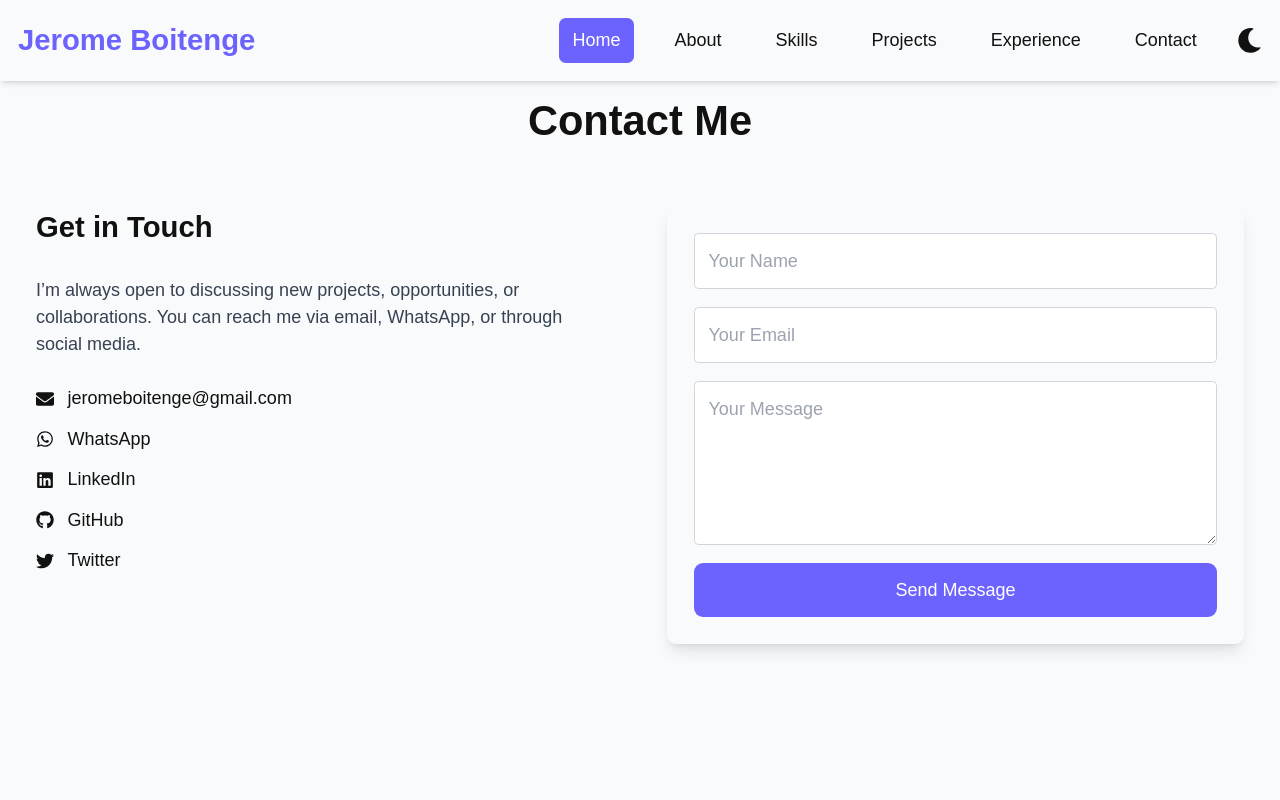
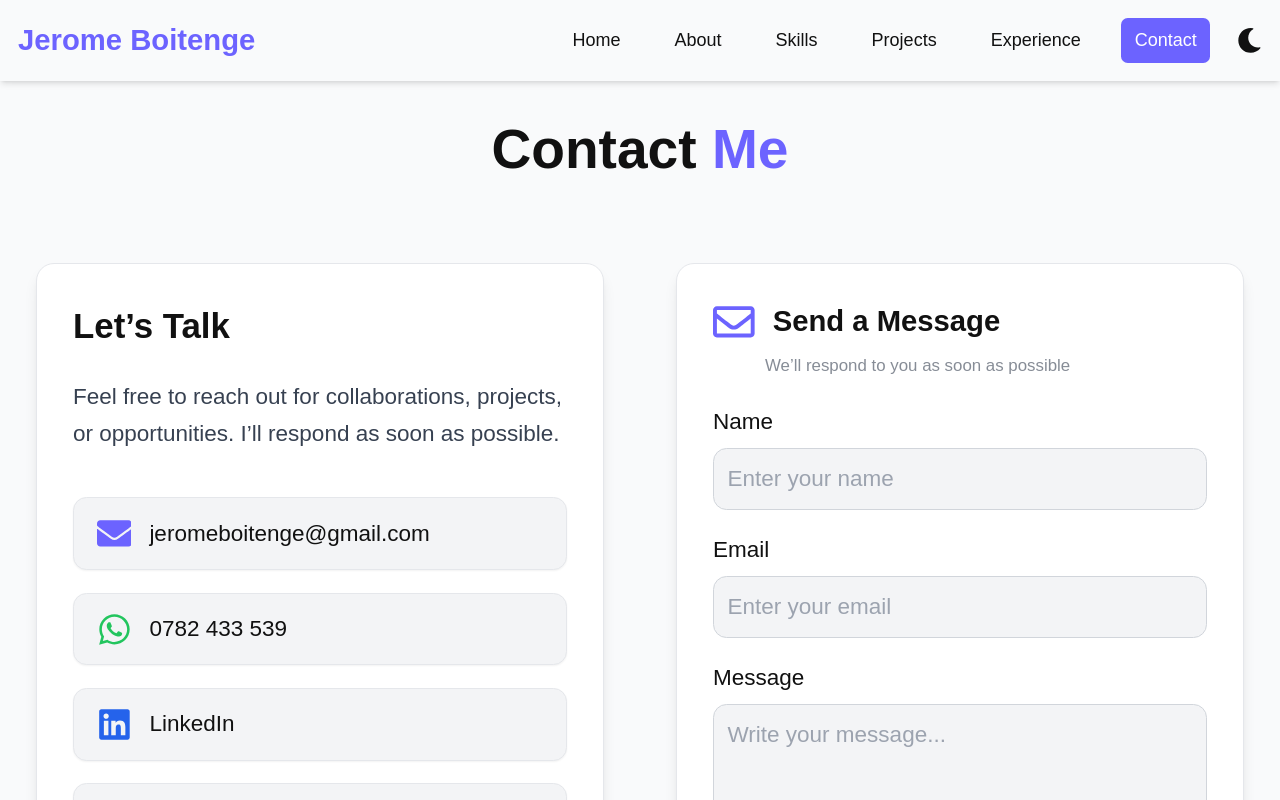
Before and after one commit to jeromeboitenge/Boitenge, a Next.js app: page /contact in a window 1280 px wide. Shown: the top 800 px of the page. Built offline with nearby package versions, Linux system fonts and the light colour scheme.

Commit message:
updating contact us component

```diff
--- /dev/null
+++ b/app/api/contact/route.ts
@@ -0,0 +1,38 @@
+import nodemailer from "nodemailer";
+
+export async function POST(req: Request) {
+    try {
+        const { name, email, message } = await req.json();
+
+        if (!name || !email || !message) {
+            return new Response("Missing fields", { status: 400 });
+        }
+
+        // Create transporter
+        const transporter = nodemailer.createTransport({
+            host: "smtp.gmail.com", // use Gmail SMTP or your email provider
+            port: 465,
+            secure: true,
+            auth: {
+                user: process.env.EMAIL_USER, // your email
+                pass: process.env.EMAIL_PASS, // your email password or app password
+            },
+        });
+
+        // Send email
+        await transporter.sendMail({
+            from: `"${name}" <${email}>`,
+            to: process.env.EMAIL_USER, // your email where you receive messages
+            subject: `New Contact Form Message from ${name}`,
+            text: message,
+            html: `<p><strong>Name:</strong> ${name}</p>
+             <p><strong>Email:</strong> ${email}</p>
+             <p><strong>Message:</strong><br/>${message}</p>`,
+        });
+
+        return new Response(JSON.stringify({ success: true }), { status: 200 });
+    } catch (error) {
+        console.error(error);
+        return new Response(JSON.stringify({ error: "Failed to send email" }), { status: 500 });
+    }
+}
--- a/app/components/ContactForm.tsx
+++ b/app/components/ContactForm.tsx
@@ -1,82 +1,141 @@
 'use client';
-import { useState } from 'react';
-import { motion } from 'framer-motion';
+
+import { useState, useEffect } from "react";
+import { motion } from "framer-motion";
+import { FaRegEnvelope, FaCheckCircle, FaTimesCircle } from "react-icons/fa";
 
 export default function ContactForm() {
-  const [formData, setFormData] = useState({ name: '', email: '', message: '' });
-  const [error, setError] = useState('');
-  const [success, setSuccess] = useState('');
+  const [form, setForm] = useState({ name: "", email: "", message: "" });
+  const [status, setStatus] = useState<"idle" | "sending" | "success" | "error">("idle");
 
-  const handleChange = (e: React.ChangeEvent<HTMLInputElement | HTMLTextAreaElement>) => {
-    setFormData({ ...formData, [e.target.name]: e.target.value });
-  };
+  // Auto-hide success/error message after 30 seconds
+  useEffect(() => {
+    if (status === "success" || status === "error") {
+      const timer = setTimeout(() => setStatus("idle"), 30000); // 30 seconds
+      return () => clearTimeout(timer);
+    }
+  }, [status]);
 
   const handleSubmit = async (e: React.FormEvent) => {
     e.preventDefault();
-    setError('');
-    setSuccess('');
+    setStatus("sending");
 
-    if (!formData.name || !formData.email || !formData.message) {
-      setError('Please fill in all fields.');
-      return;
-    }
+    try {
+      const response = await fetch("https://formspree.io/f/mkgyjkll", {
+        method: "POST",
+        headers: { "Content-Type": "application/json" },
+        body: JSON.stringify(form),
+      });
 
-    if (!/\S+@\S+\.\S+/.test(formData.email)) {
-      setError('Please enter a valid email.');
-      return;
-    }
-
-    // TODO: Replace with your backend or API endpoint
-    try {
-      console.log('Form submitted', formData);
-      setSuccess('Message sent successfully!');
-      setFormData({ name: '', email: '', message: '' });
-    } catch (err) {
-      setError('Failed to send message. Try again later.');
+      if (response.ok) {
+        setForm({ name: "", email: "", message: "" });
+        setStatus("success");
+      } else {
+        setStatus("error");
+      }
+    } catch {
+      setStatus("error");
     }
   };
+
+  // Show overlay for success/error
+  if (status === "success" || status === "error") {
+    return (
+      <motion.div
+        initial={{ opacity: 0, scale: 0.8 }}
+        animate={{ opacity: 1, scale: 1 }}
+        className="flex flex-col items-center justify-center bg-white dark:bg-[#1b1b1b] p-8 rounded-2xl shadow-lg border border-gray-200 dark:border-gray-700 text-center min-h-[300px]"
+      >
+        {status === "success" ? (
+          <>
+            <FaCheckCircle className="text-green-500 text-6xl mb-4" />
+            <p className="text-3xl md:text-4xl font-bold text-green-600 dark:text-green-400">
+              Your message was sent successfully!
+            </p>
+          </>
+        ) : (
+          <>
+            <FaTimesCircle className="text-red-500 text-6xl mb-4" />
+            <p className="text-3xl md:text-4xl font-bold text-red-600 dark:text-red-400">
+              Oops! Something went wrong.
+            </p>
+          </>
+        )}
+        <button
+          onClick={() => setStatus("idle")}
+          className="mt-8 px-6 py-3 bg-primary text-white rounded-xl hover:opacity-90 transition-all"
+        >
+          Send Another Message
+        </button>
+      </motion.div>
+    );
+  }
 
   return (
     <motion.form
       onSubmit={handleSubmit}
-      initial={{ opacity: 0 }}
-      whileInView={{ opacity: 1 }}
-      transition={{ duration: 0.8 }}
-      className="flex flex-col gap-4 bg-lightBg dark:bg-darkText p-6 rounded-lg shadow-lg"
+      initial={{ opacity: 0, y: 30 }}
+      whileInView={{ opacity: 1, y: 0 }}
+      transition={{ duration: 0.7 }}
+      className="bg-white dark:bg-[#1b1b1b] p-8 rounded-2xl shadow-lg border border-gray-200 dark:border-gray-700"
     >
-      {error && <p className="text-red-500">{error}</p>}
-      {success && <p className="text-green-500">{success}</p>}
+      {/* Top section */}
+      <div className="flex flex-col items-start gap-2 mb-6">
+        <div className="flex items-center gap-4">
+          <FaRegEnvelope className="text-primary text-4xl" />
+          <h3 className="text-2xl font-semibold dark:text-white">Send a Message</h3>
+        </div>
+        <p className="text-sm text-gray-700 dark:text-white opacity-60 dark:opacity-60 ml-[52px]">
+          We’ll respond to you as soon as possible
+        </p>
+      </div>
 
+      {/* Name */}
+      <label className="text-lg font-medium dark:text-gray-300">Name</label>
       <input
         type="text"
-        name="name"
-        placeholder="Your Name"
-        value={formData.name}
-        onChange={handleChange}
-        className="border border-gray-300 dark:border-gray-600 p-3 rounded focus:outline-none focus:ring-2 focus:ring-primary"
+        required
+        value={form.name}
+        onChange={(e) => setForm({ ...form, name: e.target.value })}
+        placeholder="Enter your name"
+        className="w-full mt-2 mb-5 p-3 rounded-xl text-lg bg-gray-100 dark:bg-[#2b2b2b] text-black dark:text-white border border-gray-300 dark:border-gray-600 focus:outline-none focus:ring-2 focus:ring-primary"
       />
+
+      {/* Email */}
+      <label className="text-lg font-medium dark:text-gray-300">Email</label>
       <input
         type="email"
-        name="email"
-        placeholder="Your Email"
-        value={formData.email}
-        onChange={handleChange}
-        className="border border-gray-300 dark:border-gray-600 p-3 rounded focus:outline-none focus:ring-2 focus:ring-primary"
+        required
+        value={form.email}
+        onChange={(e) => setForm({ ...form, email: e.target.value })}
+        placeholder="Enter your email"
+        className="w-full mt-2 mb-5 p-3 rounded-xl text-lg bg-gray-100 dark:bg-[#2b2b2b] text-black dark:text-white border border-gray-300 dark:border-gray-600 focus:outline-none focus:ring-2 focus:ring-primary"
       />
+
+      {/* Message */}
+      <label className="text-lg font-medium dark:text-gray-300">Message</label>
       <textarea
-        name="message"
-        placeholder="Your Message"
-        value={formData.message}
-        onChange={handleChange}
+        required
         rows={5}
-        className="border border-gray-300 dark:border-gray-600 p-3 rounded focus:outline-none focus:ring-2 focus:ring-primary"
-      />
-      <button
+        value={form.message}
+        onChange={(e) => setForm({ ...form, message: e.target.value })}
+        placeholder="Write your message..."
+        className="w-full mt-2 mb-5 p-3 rounded-xl text-lg bg-gray-100 dark:bg-[#2b2b2b] text-black dark:text-white border border-gray-300 dark:border-gray-600 focus:outline-none focus:ring-2 focus:ring-primary"
+      ></textarea>
+
+      {/* Submit Button with Loader */}
+      <motion.button
         type="submit"
-        className="px-6 py-3 bg-primary text-white rounded-lg hover:bg-accent transition"
+        whileHover={{ scale: 1.05 }}
+        whileTap={{ scale: 0.95 }}
+        className="w-full mt-4 p-3 text-lg font-semibold bg-primary text-white rounded-xl hover:opacity-90 transition-all flex items-center justify-center gap-3"
+        disabled={status === "sending"}
       >
+        {status === "sending" ? (
+          <span className="animate-spin border-2 border-white border-t-transparent rounded-full w-5 h-5"></span>
+        ) : null}
         Send Message
-      </button>
+      </motion.button>
     </motion.form>
   );
 }
--- a/app/contact/page.tsx
+++ b/app/contact/page.tsx
@@ -1,61 +1,136 @@
 'use client';
+
 import ContactForm from '../components/ContactForm';
 import { motion } from 'framer-motion';
-import { FaWhatsapp, FaEnvelope, FaLinkedin, FaGithub, FaTwitter } from 'react-icons/fa';
+import toast, { Toaster } from 'react-hot-toast';
+
+import {
+  FaWhatsapp,
+  FaEnvelope,
+  FaLinkedin,
+  FaGithub,
+  FaTwitter
+} from 'react-icons/fa';
 
 export default function Contact() {
+
+  // Toast Example Trigger
+  const showToast = () => {
+    toast.success("Message Sent Successfully!", {
+      style: {
+        background: "#1d1d1d",
+        color: "white",
+      },
+    });
+  };
+
   return (
-    <section className="max-w-7xl mx-auto py-20 px-4 md:px-8">
+    <section id="contact" className="max-w-7xl mx-auto py-24 px-4 md:px-8">
+
+      <Toaster position="top-right" />
+
+      {/* Title */}
       <motion.h2
         initial={{ opacity: 0, y: 30 }}
         whileInView={{ opacity: 1, y: 0 }}
-        transition={{ duration: 0.8 }}
-        className="text-4xl font-bold text-center mb-12"
+        transition={{ duration: 0.7 }}
+        className="text-4xl md:text-5xl font-extrabold text-center mb-16
+                   text-darkText dark:text-white"
       >
-        Contact Me
+        Contact <span className="text-primary">Me</span>
       </motion.h2>
 
-      <div className="grid md:grid-cols-2 gap-12">
-        {/* Contact Info */}
+      <div className="grid md:grid-cols-2 gap-16">
+
+        {/* LEFT — Card */}
         <motion.div
-          initial={{ opacity: 0, x: -50 }}
+          initial={{ opacity: 0, x: -40 }}
           whileInView={{ opacity: 1, x: 0 }}
-          transition={{ duration: 0.8 }}
-          className="flex flex-col justify-start gap-6"
+          transition={{ duration: 0.7 }}
+          className="
+            bg-white dark:bg-[#1a1a1a]
+            border border-gray-200 dark:border-gray-700
+            shadow-lg rounded-2xl p-8
+            flex flex-col gap-6
+          "
         >
-          <h3 className="text-2xl font-semibold">Get in Touch</h3>
-          <p className="text-gray-700 dark:text-gray-300">
-            I’m always open to discussing new projects, opportunities, or collaborations.
-            You can reach me via email, WhatsApp, or through social media.
+          <h3 className="text-3xl font-semibold text-darkText dark:text-white">
+            Let’s Talk
+          </h3>
+
+          <p className="text-lg leading-relaxed text-gray-700 dark:text-white">
+     Feel free to reach out for collaborations, projects, or opportunities.
+     I’ll respond as soon as possible.
           </p>
 
-          <div className="flex flex-col gap-3">
-            <a href="mailto:jeromeboitenge@gmail.com" className="flex items-center gap-3 hover:text-primary transition">
-              <FaEnvelope /> jeromeboitenge@gmail.com
-            </a>
-            <a href="https://wa.me/250788XXXXXX" target="_blank" className="flex items-center gap-3 hover:text-primary transition">
-              <FaWhatsapp /> WhatsApp
-            </a>
-            <a href="https://www.linkedin.com/in/jeromeboitenge/" target="_blank" className="flex items-center gap-3 hover:text-primary transition">
-              <FaLinkedin /> LinkedIn
-            </a>
-            <a href="https://github.com/jeromeboitenge" target="_blank" className="flex items-center gap-3 hover:text-primary transition">
-              <FaGithub /> GitHub
-            </a>
-            <a href="https://twitter.com/jeromeboitenge" target="_blank" className="flex items-center gap-3 hover:text-primary transition">
-              <FaTwitter /> Twitter
-            </a>
+          {/* Contact List */}
+          <div className="flex flex-col gap-5 mt-4">
+
+            {[
+              {
+                icon: <FaEnvelope className="text-3xl text-primary" />,
+                label: "jeromeboitenge@gmail.com",
+                href: "mailto:jeromeboitenge@gmail.com"
+              },
+              {
+                icon: <FaWhatsapp className="text-3xl text-green-500" />,
+                label: "0782 433 539",
+                href: "https://wa.me/250782433539"
+              },
+              {
+                icon: <FaLinkedin className="text-3xl text-blue-600" />,
+                label: "LinkedIn",
+                href: "https://www.linkedin.com/in/nzaramyimana-jerome-961714391"
+              },
+              {
+                icon: <FaGithub className="text-3xl dark:text-white" />,
+                label: "GitHub",
+                href: "https://github.com/jeromeboitenge"
+              },
+              {
+                icon: <FaTwitter className="text-3xl text-blue-400" />,
+                label: "Twitter",
+                href: "https://twitter.com/jeromeboitenge"
+              },
+            ].map((item, i) => (
+              <motion.a
+                key={i}
+                whileHover={{ scale: 1.03 }}
+                className="
+                  group flex items-center gap-4
+                  px-5 py-4
+                  rounded-xl
+                  bg-gray-100 dark:bg-[#2a2a2a]
+                  border border-gray-200 dark:border-gray-600
+                  shadow-sm hover:shadow-md
+                  transition
+                "
+                href={item.href}
+                target="_blank"
+              >
+                {item.icon}
+                <span className="
+                  text-lg transition
+                  text-darkText dark:text-white
+                  group-hover:text-primary
+                ">
+                  {item.label}
+                </span>
+              </motion.a>
+            ))}
+
           </div>
         </motion.div>
 
-        {/* Contact Form */}
+        {/* RIGHT — Contact Form with Toast */}
         <motion.div
-          initial={{ opacity: 0, x: 50 }}
+          initial={{ opacity: 0, x: 40 }}
           whileInView={{ opacity: 1, x: 0 }}
-          transition={{ duration: 0.8 }}
+          transition={{ duration: 0.7 }}
         >
-          <ContactForm />
+          <ContactForm onSuccess={showToast} />
         </motion.div>
+
       </div>
     </section>
   );
--- a/package.json
+++ b/package.json
@@ -1 +1 @@
-{"name":"jerome-portfolio","version":"1.0.0","private":true,"scripts":{"dev":"next dev","build":"next build","start":"next start","lint":"next lint"},"dependencies":{"clsx":"^2.1.1","framer-motion":"^8.5.5","next":"^14.0.0","next-themes":"^0.4.6","react":"^18.0.0","react-dom":"^18.0.0","react-icons":"^5.5.0"},"devDependencies":{"@types/node":"^20.0.0","@types/react":"^18.0.0","autoprefixer":"^10.4.22","postcss":"^8.5.6","tailwindcss":"^3.4.18","typescript":"^5.0.0"}}
+{"name":"jerome-portfolio","version":"1.0.0","private":true,"scripts":{"dev":"next dev","build":"next build","start":"next start","lint":"next lint"},"dependencies":{"clsx":"^2.1.1","framer-motion":"^8.5.5","next":"^14.0.0","next-themes":"^0.4.6","nodemailer":"^7.0.10","react":"^18.0.0","react-dom":"^18.0.0","react-hot-toast":"^2.6.0","react-icons":"^5.5.0"},"devDependencies":{"@types/node":"^20.0.0","@types/nodemailer":"^7.0.4","@types/react":"^18.0.0","autoprefixer":"^10.4.22","postcss":"^8.5.6","tailwindcss":"^3.4.18","typescript":"^5.0.0"}}
```
Also changed, not shown: 1 other file (tests, documents, lock files or other folders).
